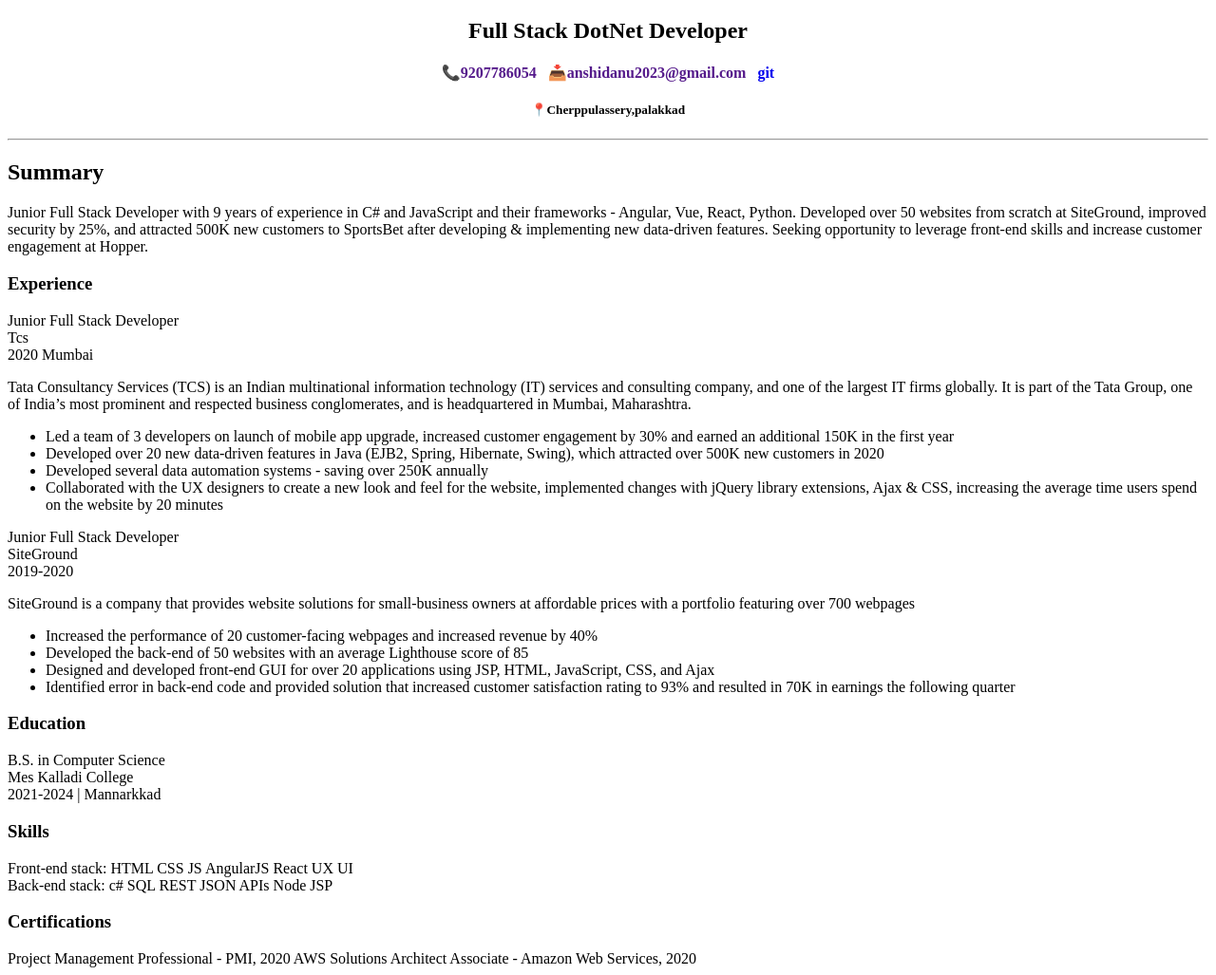
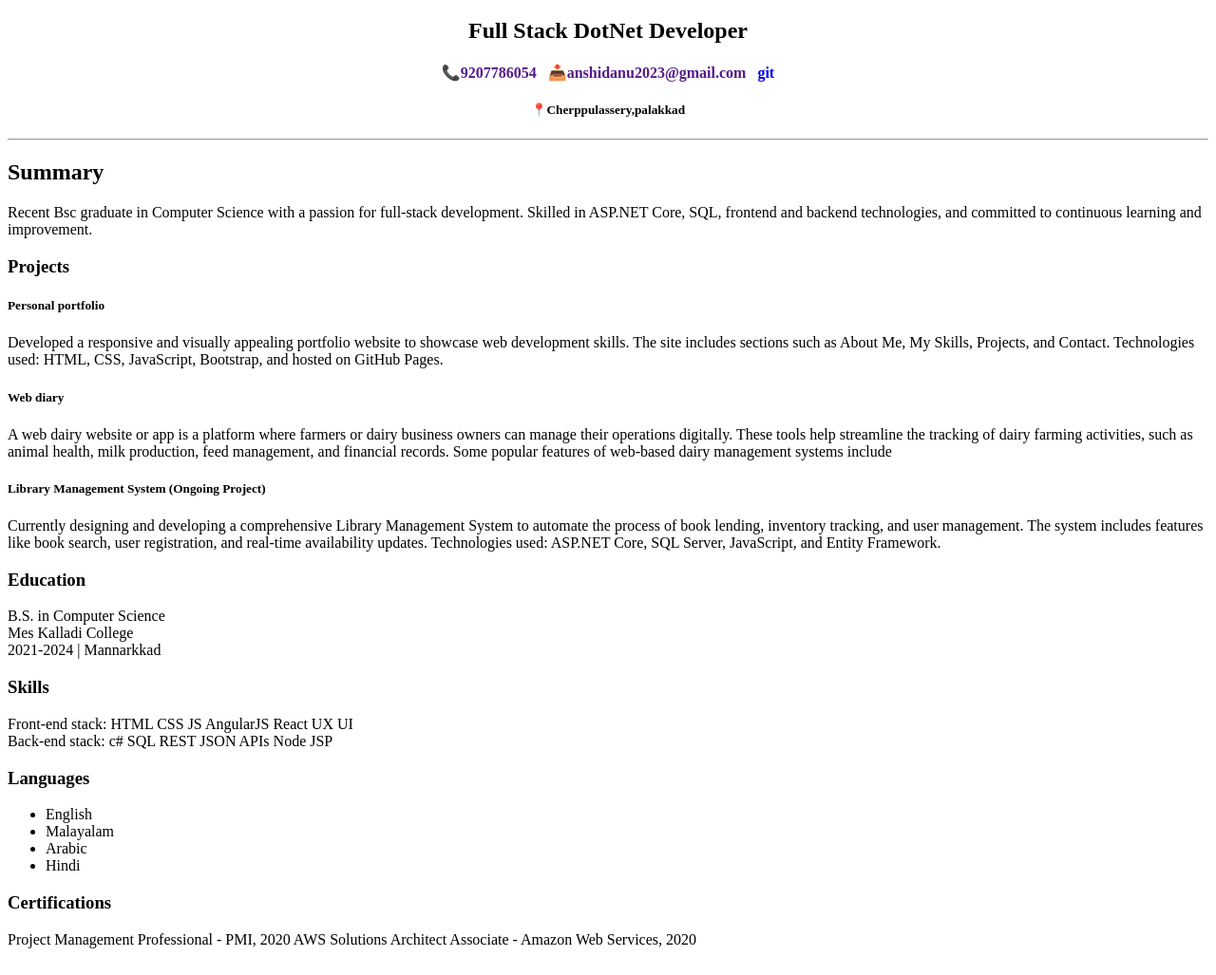
Before and after one commit to anshidMuhmd/cv-using-html, a plain HTML site: page index.html in a window 1280 px wide. Shown: the part 61-1088 px from the top of the page at 95% size. Drawn offline with Linux system fonts and the light colour scheme.

Commit message:
second committ

```diff
--- a/index.html
+++ b/index.html
@@ -22,38 +22,24 @@
 
     <section>
         <h2>Summary</h2>
-        <p>Junior Full Stack Developer with 9 years of experience in C# and JavaScript and their frameworks - Angular, Vue, React, Python. Developed over 50 websites from scratch at SiteGround, improved security by 25%, and attracted 500K new customers to SportsBet after developing & implementing new data-driven features. Seeking opportunity to leverage front-end skills and increase customer engagement at Hopper.</p>
+        <p>Recent Bsc graduate in Computer Science with a passion for full-stack development. Skilled in ASP.NET Core, SQL, frontend and backend technologies, and committed to continuous learning and improvement.</p>
       </section>
 
-      <section>
-        <h3>Experience</h3>
+    <section>
+        <h3>Projects</h3>
 
         <div>
-          <div>Junior Full Stack Developer</div>
-          <div>Tcs</div>
-          <div>2020 Mumbai</div>
-          <p>Tata Consultancy Services (TCS) is an Indian multinational information technology (IT) services and consulting company, and one of the largest IT firms globally. It is part of the Tata Group, one of India’s most prominent and respected business conglomerates, and is headquartered in Mumbai, Maharashtra.</p>
-          <ul>
-            <li>Led a team of 3 developers on launch of mobile app upgrade, increased customer engagement by 30% and earned an additional 150K in the first year</li>
-            <li>Developed over 20 new data-driven features in Java (EJB2, Spring, Hibernate, Swing), which attracted over 500K new customers in 2020</li>
-            <li>Developed several data automation systems - saving over 250K annually</li>
-            <li>Collaborated with the UX designers to create a new look and feel for the website, implemented changes with jQuery library extensions, Ajax & CSS, increasing the average time users spend on the website by 20 minutes</li>
-          </ul>
+          <h5>Personal portfolio</h5>
+          <p>Developed a responsive and visually appealing portfolio website to showcase web development skills. The site includes sections such as About Me, My Skills, Projects, and Contact. Technologies used: HTML, CSS, JavaScript, Bootstrap, and hosted on GitHub Pages.
+        </p>
+          <h5>Web diary</h5>
+          <p>A web dairy website or app is a platform where farmers or dairy business owners can manage their operations digitally. These tools help streamline the tracking of dairy farming activities, such as animal health, milk production, feed management, and financial records. Some popular features of web-based dairy management systems include</p>
+
+
+        <h5>Library Management System (Ongoing Project)</h5>
+        <p>Currently designing and developing a comprehensive Library Management System to automate the process of book lending, inventory tracking, and user management. The system includes features like book search, user registration, and real-time availability updates. Technologies used: ASP.NET Core, SQL Server, JavaScript, and Entity Framework.</p>
         </div>
-
-        <div>
-          <div>Junior Full Stack Developer</div>
-          <div>SiteGround</div>
-          <div>2019-2020</div>
-          <p>SiteGround is a company that provides website solutions for small-business owners at affordable prices with a portfolio featuring over 700 webpages</p>
-          <ul>
-            <li>Increased the performance of 20 customer-facing webpages and increased revenue by 40%</li>
-            <li>Developed the back-end of 50 websites with an average Lighthouse score of 85</li>
-            <li>Designed and developed front-end GUI for over 20 applications using JSP, HTML, JavaScript, CSS, and Ajax</li>
-            <li>Identified error in back-end code and provided solution that increased customer satisfaction rating to 93% and resulted in 70K in earnings the following quarter</li>
-          </ul>
-        </div>
-      </section>
+  </section>
 
       <section>
         <h3>Education</h3>
@@ -87,6 +73,16 @@
       </section>
 
       <section>
+        <h3>Languages</h3>
+       <ul>
+        <li>English</li>
+        <li>Malayalam</li>
+        <li>Arabic</li>
+        <li>Hindi</li>
+       </ul>
+      </section>
+
+      <section>
         <h3>Certifications</h3>
         <span>Project Management Professional - PMI, 2020</span>
         <span>AWS Solutions Architect Associate - Amazon Web Services, 2020</span>
```
